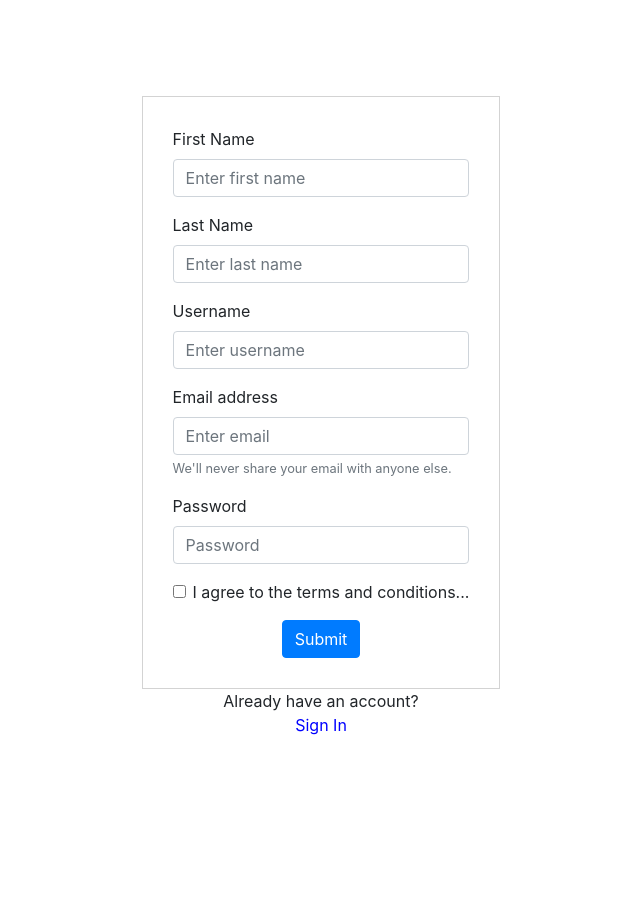
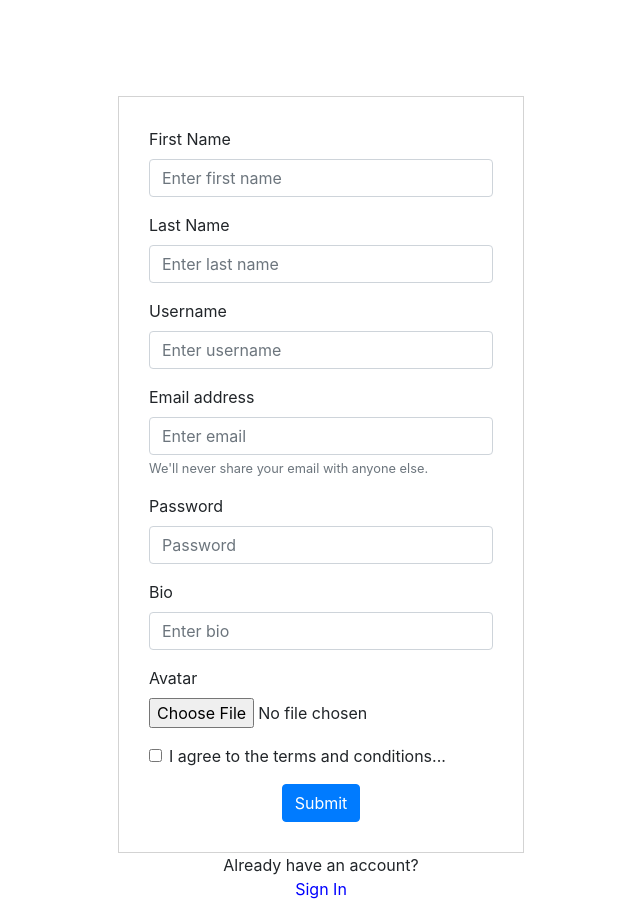
Before and after one commit to Alom310/Piktogram-FE, a React (Create React App) app: page /myprofile in a window 1280 px wide. Shown: the whole page, without its empty margins (319-959 px from the left). Before the commit the page ends 800 px from the top, so only its background shows below. Built offline with nearby package versions, Linux system fonts and the light colour scheme.

Commit message:
added avatar and bio to FE

```diff
--- a/src/components/Profile.js
+++ b/src/components/Profile.js
@@ -71,6 +71,7 @@ export default class Profile extends Component {
 
   render() {
     const { posts } = this.state;
+    // let profileImage = `http://localhost:3001/resources/images/${this.state.user.avatar}`
 
     if (this.state.editProfile) {
       return <EditProfile
@@ -78,11 +79,14 @@ export default class Profile extends Component {
         returnToProfile={this.returnToProfile}
       />
     } else if (this.state.user) {
+      let profileImage = `http://localhost:3001/resources/images/${this.state.user.avatar}`
       return (
         <div>
           <h3>{this.state.user.firstName}</h3>
           <h3>{this.state.user.lastName}</h3>
           <h3>{this.state.user.username}</h3>
+          <h3>{this.state.user.bio}</h3>
+          <img src={profileImage} />
           <button onClick={this.setEdit}>Edit Profile</button>
           {
             posts ?
--- a/src/components/SignUpForm.js
+++ b/src/components/SignUpForm.js
@@ -9,25 +9,38 @@ export default class SignUpForm extends Component {
     lastName: null,
     email: null,
     username: null,
-    password: null
+    password: null,
+    avatar: null,
+    bio: null
   }
 
   handleInput = event => {
+    if (event.target.name === "image") {
+      this.setState({
+        avatar: event.target.files[0]
+      })
+    } else {
     this.setState({
       [event.target.name]: event.target.value,
     });
+    }
   };
 
   handleSignUp = event => {
-    event.preventDefault();
-    axios
-      .post("http://localhost:3001/users/signup", {
-        firstName: this.state.firstName,
-        lastName: this.state.lastName,
-        email: this.state.email,
-        username: this.state.username,
-        password: this.state.password
-      })
+    let formData = new FormData();
+    formData.append("image", this.state.avatar);
+    formData.append("firstName", this.state.firstName);
+    formData.append("lastName", this.state.lastName);
+    formData.append("email", this.state.email);
+    formData.append("username", this.state.username);
+    formData.append("password", this.state.password);
+    formData.append("bio", this.state.bio);
+    axios({
+      method: "POST",
+      url: `http://localhost:3001/users/signup`,
+      headers: { token: localStorage.token },
+      data: formData
+    })
       .then(response => {
         localStorage.token = response.data.signedJwt;
         this.props.signedIn();
@@ -70,6 +83,17 @@ export default class SignUpForm extends Component {
               <Form.Label>Password</Form.Label>
               <Form.Control type="password" name='password' placeholder="Password" onChange={this.handleInput} />
             </Form.Group>
+
+            <Form.Group controlId="">
+              <Form.Label>Bio</Form.Label>
+              <Form.Control type="text" name='bio' placeholder="Enter bio" onChange={this.handleInput} />
+            </Form.Group>
+
+            <Form.Group controlId="">
+              <Form.Label>Avatar</Form.Label>
+              <Form.Control type='file' name='image' placeholder="Choose your profile image" onChange={this.handleInput} />
+            </Form.Group>
+
             <Form.Group controlId="formBasicChecbox">
               <Form.Check type="checkbox" label="I agree to the terms and conditions..." />
             </Form.Group>
--- a/src/components/Wrapper.js
+++ b/src/components/Wrapper.js
@@ -16,7 +16,7 @@ export default class Wrapper extends Component {
   render() {
     return (
       <div>
-        {/* <button onClick={this.handleSignOut}>Log Out</button> */}
+        <button onClick={this.handleSignOut}>Log Out</button>
         <AppRouter />
       </div>
     )
```
Also changed, not shown: 1 other file (tests, documents, lock files or other folders).
